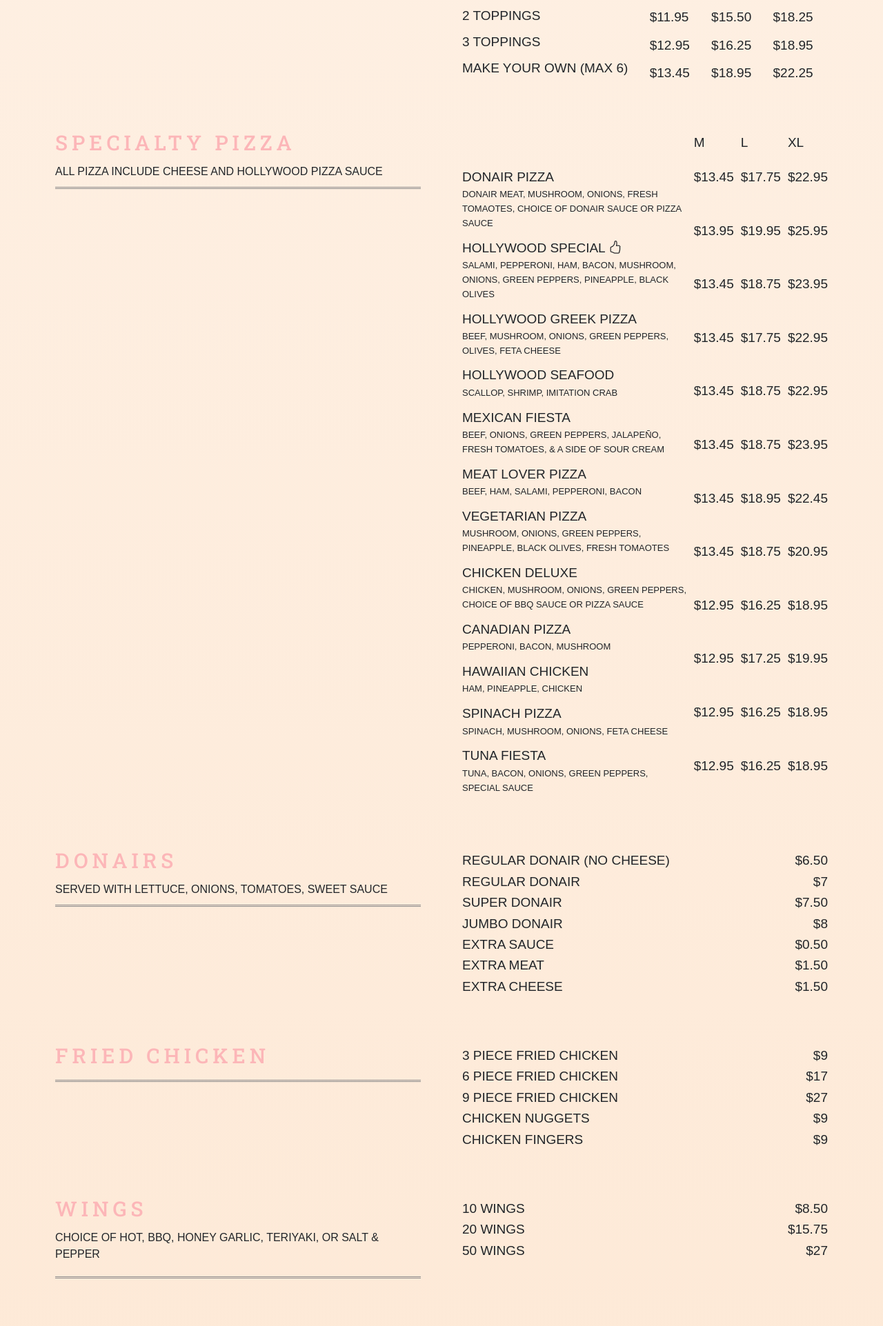
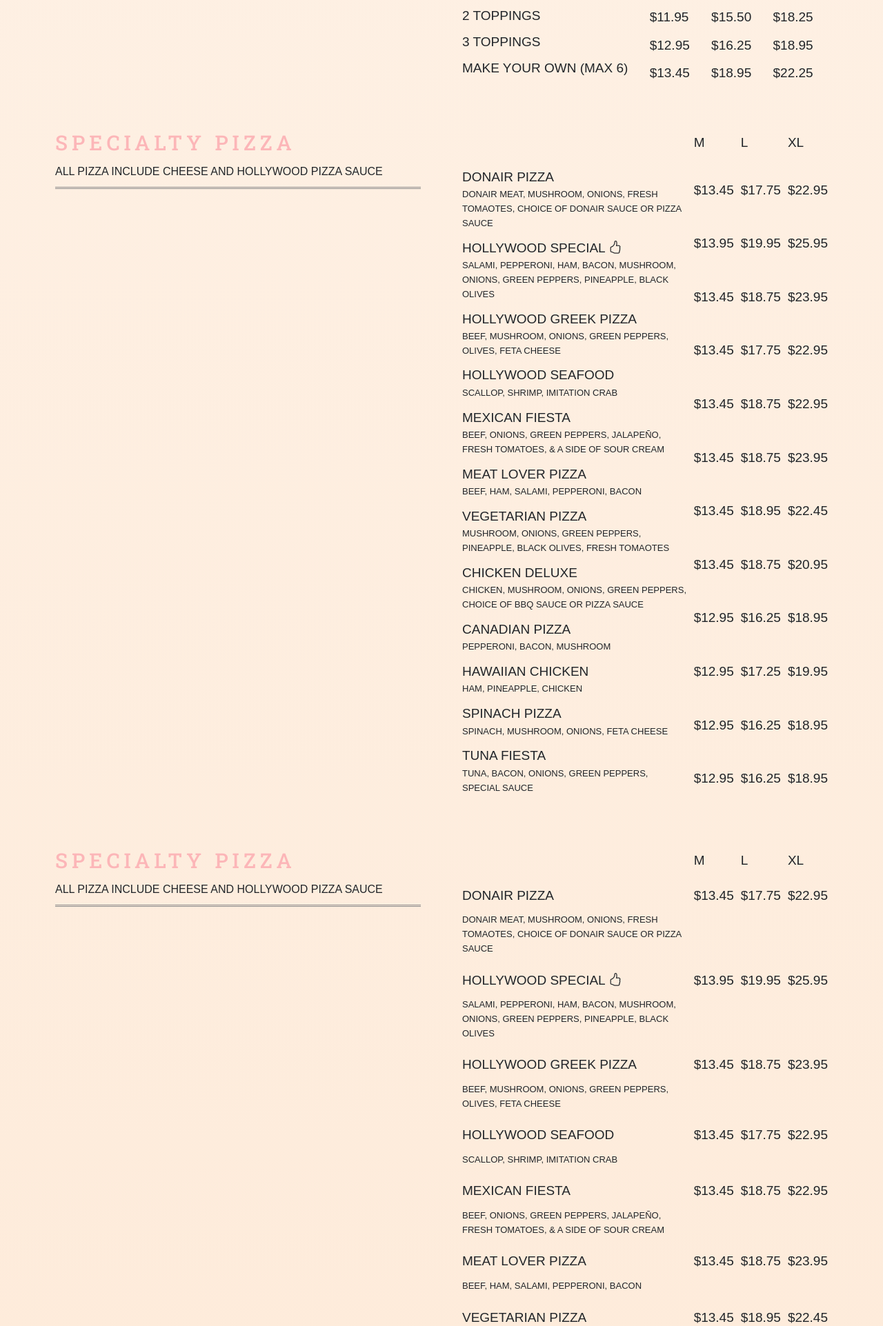
Before and after one commit to jentt/hwpizza, a PHP site: page /menu.html in a window 1280 px wide. Shown: the part 1049-2972 px from the top of the page at 69% size. Run offline with PHP 8.4, Linux system fonts and the light colour scheme; some libraries are stand-ins or nearby versions; some web fonts are replaced.

Commit message:
Changed grid layout

```diff
--- a/contact.html
+++ b/contact.html
@@ -2,10 +2,9 @@
 <html>
   <head>
     <meta charset="utf-8">
-    <meta name="viewport" content="width=device-width, initial-scale=1">
+    <meta name="viewport" content="width=device-width, initial-scale=1.0">
 
     <link rel="stylesheet" type="text/css" href="public/css/style.css">
-    <link rel="stylesheet" type="image/svg" href="/img/icomoon/SVG/chevron-small-right.svg">
     <link rel="preconnect" href="https://fonts.googleapis.com">
     <link rel="preconnect" href="https://fonts.gstatic.com" crossorigin>
     <link href="https://fonts.googleapis.com/css2?family=Chivo&family=Righteous&family=Roboto+Slab:wght@500&display=swap" rel="stylesheet">
@@ -15,7 +14,7 @@
     <link rel="stylesheet" href="https://maxcdn.bootstrapcdn.com/font-awesome/4.5.0/css/font-awesome.min.css" integrity="sha384-XdYbMnZ/QjLh6iI4ogqCTaIjrFk87ip+ekIjefZch0Y+PvJ8CDYtEs1ipDmPorQ+" crossorigin="anonymous">
     <!--bootstrap icons-->
     <link rel="stylesheet" href="https://cdn.jsdelivr.net/npm/bootstrap-icons@1.5.0/font/bootstrap-icons.css">
-
+    <!--favicon-->
     <link rel="apple-touch-icon" sizes="180x180" href="/apple-touch-icon.png">
     <link rel="icon" type="image/png" sizes="32x32" href="/favicon-32x32.png">
     <link rel="icon" type="image/png" sizes="16x16" href="/favicon-16x16.png">
--- a/deals.html
+++ b/deals.html
@@ -2,10 +2,9 @@
 <html>
   <head>
     <meta charset="utf-8">
-    <meta name="viewport" content="width=device-width, initial-scale=1">
+    <meta name="viewport" content="width=device-width, initial-scale=1.0">
 
     <link rel="stylesheet" type="text/css" href="public/css/style.css">
-    <link rel="stylesheet" type="image/svg" href="/img/icomoon/SVG/chevron-small-right.svg">
     <link rel="preconnect" href="https://fonts.googleapis.com">
     <link rel="preconnect" href="https://fonts.gstatic.com" crossorigin>
     <link href="https://fonts.googleapis.com/css2?family=Chivo&family=Righteous&family=Roboto+Slab:wght@500&display=swap" rel="stylesheet">
@@ -15,7 +14,7 @@
     <link rel="stylesheet" href="https://maxcdn.bootstrapcdn.com/font-awesome/4.5.0/css/font-awesome.min.css" integrity="sha384-XdYbMnZ/QjLh6iI4ogqCTaIjrFk87ip+ekIjefZch0Y+PvJ8CDYtEs1ipDmPorQ+" crossorigin="anonymous">
     <!--bootstrap icons-->
     <link rel="stylesheet" href="https://cdn.jsdelivr.net/npm/bootstrap-icons@1.5.0/font/bootstrap-icons.css">
-
+    <!--favicon-->
     <link rel="apple-touch-icon" sizes="180x180" href="/apple-touch-icon.png">
     <link rel="icon" type="image/png" sizes="32x32" href="/favicon-32x32.png">
     <link rel="icon" type="image/png" sizes="16x16" href="/favicon-16x16.png">
--- a/home.html
+++ b/home.html
@@ -2,10 +2,9 @@
 <html>
   <head>
     <meta charset="utf-8">
-    <meta name="viewport" content="width=device-width, initial-scale=1">
+    <meta name="viewport" content="width=device-width, initial-scale=1.0">
 
     <link rel="stylesheet" type="text/css" href="public/css/style.css">
-    <link rel="stylesheet" type="image/svg" href="/img/icomoon/SVG/chevron-small-right.svg">
     <link rel="preconnect" href="https://fonts.googleapis.com">
     <link rel="preconnect" href="https://fonts.gstatic.com" crossorigin>
     <link href="https://fonts.googleapis.com/css2?family=Chivo&family=Righteous&family=Roboto+Slab:wght@500&display=swap" rel="stylesheet">
@@ -15,7 +14,7 @@
     <link rel="stylesheet" href="https://maxcdn.bootstrapcdn.com/font-awesome/4.5.0/css/font-awesome.min.css" integrity="sha384-XdYbMnZ/QjLh6iI4ogqCTaIjrFk87ip+ekIjefZch0Y+PvJ8CDYtEs1ipDmPorQ+" crossorigin="anonymous">
     <!--bootstrap icons-->
     <link rel="stylesheet" href="https://cdn.jsdelivr.net/npm/bootstrap-icons@1.5.0/font/bootstrap-icons.css">
-
+    <!--favicon-->
     <link rel="apple-touch-icon" sizes="180x180" href="/apple-touch-icon.png">
     <link rel="icon" type="image/png" sizes="32x32" href="/favicon-32x32.png">
     <link rel="icon" type="image/png" sizes="16x16" href="/favicon-16x16.png">
--- a/menu.html
+++ b/menu.html
@@ -155,7 +155,6 @@
             <p>$11.95</p>
             <p>$12.95</p>
             <p>$13.45</p>
-
           </div>
 
           <div class="pizza__price__L">
@@ -237,7 +236,6 @@
 
             <li class="pizza__list__item">Tuna Fiesta</li>
             <div class="menu__info"><p>tuna, bacon, onions, green peppers, special sauce</p></div>
-
           </ul>
 
           <div class="pizza__price__M">
@@ -284,10 +282,138 @@
             <p>$18.95</p>
             <p>$18.95</p>
           </div>
+        </div>
+      </div>
 
 
+
+      <div class="menu">
+        <div class="menu__name">
+          <div>
+            <h4 class="menu__title heading-1">Specialty Pizza</h4>
+            <p class="heading-5">all pizza include cheese and hollywood pizza sauce </p>
+          </div>
+          <hr class="underline">
         </div>
       </div>
+      <div class="pizza">
+        <div class="pizza__items heading-4">
+
+          <div class="pizza__size__M">
+            <p>M</p>
+          </div>
+          <div>
+            <p>L</p>
+          </div>
+          <div>
+            <p>XL</p>
+          </div>
+
+          <div>
+            <p class="pizza__list__item">Donair Pizza </p>
+            <div class="menu__info"><p>donair meat, mushroom, onions, fresh tomaotes, choice of donair sauce or pizza sauce</p></div>
+          </div>
+          <div>$13.45</div>
+          <div>$17.75</div>
+          <div>$22.95</div>
+
+          <div>
+            <p class="pizza__list__item">Hollywood Special <i class="bi bi-hand-thumbs-up"></i></p>
+            <div class="menu__info"><p>salami, pepperoni, ham, bacon, mushroom, onions, green peppers, pineapple, black olives</p></div>
+          </div>
+          <div>$13.95</div>
+          <div>$19.95</div>
+          <div>$25.95</div>
+
+          <div>
+            <p class="pizza__list__item">Hollywood Greek Pizza </p>
+            <div class="menu__info"><p>beef, mushroom, onions, green peppers, olives, feta cheese</p></div>
+
+          </div>
+          <div>$13.45</div>
+          <div>$18.75</div>
+          <div>$23.95</div>
+
+          <div>
+            <p class="pizza__list__item">Hollywood Seafood</p>
+            <div class="menu__info"><p>scallop, shrimp, Imitation crab</p></div>
+          </div>
+          <div>$13.45</div>
+          <div>$17.75</div>
+          <div>$22.95</div>
+
+          <div>
+            <p class="pizza__list__item">Mexican Fiesta</p>
+            <div class="menu__info"><p>beef, onions, green peppers, Jalapeño, fresh tomatoes, & a side of sour cream</p></div>
+          </div>
+          <div>$13.45</div>
+          <div>$18.75</div>
+          <div>$22.95</div>
+
+          <div>
+            <p class="pizza__list__item">meat lover pizza</p>
+            <div class="menu__info"><p>beef, ham, salami, pepperoni, bacon</p></div>
+          </div>
+          <div>$13.45</div>
+          <div>$18.75</div>
+          <div>$23.95</div>
+
+
+          <div>
+            <p class="pizza__list__item">vegetarian pizza</p>
+            <div class="menu__info"><p>mushroom, onions, green peppers, pineapple, black olives, fresh tomaotes</p></div>
+          </div>
+          <div>$13.45</div>
+          <div>$18.95</div>
+          <div>$22.45</div>
+
+          <div>
+            <p class="pizza__list__item">chicken deluxe</p>
+            <div class="menu__info"><p>chicken, mushroom, onions, green peppers, choice of bbq sauce or pizza sauce</p></div>
+
+          </div>
+          <div>$13.45</div>
+          <div>$18.75</div>
+          <div>$20.95</div>
+
+          <div>
+            <p class="pizza__list__item">canadian pizza</p>
+            <div class="menu__info"><p>pepperoni, bacon, mushroom</p></div>
+          </div>
+          <div>$12.45</div>
+          <div>$16.25</div>
+          <div>$18.95</div>
+
+          <div>
+            <p class="pizza__list__item">Hawaiian chicken</p>
+            <div class="menu__info"><p>ham, pineapple, chicken</p></div>
+          </div>
+          <div>$12.95</div>
+          <div>$17.25</div>
+          <div>$19.95</div>
+
+          <div>
+            <p class="pizza__list__item">spinach pizza</p>
+            <div class="menu__info"><p>spinach, mushroom, onions, feta cheese</p></div>
+          </div>
+          <div>$12.45</div>
+          <div>$16.25</div>
+          <div>$18.95</div>
+
+          <div>
+            <p class="pizza__list__item">Tuna Fiesta</p>
+            <div class="menu__info"><p>tuna, bacon, onions, green peppers, special sauce</p></div>
+          </div>
+          <div>$12.95</div>
+          <div>$16.25</div>
+          <div>$18.95</div>
+        </div>
+      </div>
+
+
+
+
+
 
       <!--DONIRS-->
       <div class="menu">
--- a/public/css/style.css
+++ b/public/css/style.css
@@ -204,8 +204,8 @@ body {
 .copyright {
   font-size: 1.4rem;
   color: #5D5858;
-  margin-left: 6%;
-  width: 70%;
+  margin-left: 10%;
+  width: 90%;
 }
 
 .heading-primary {
@@ -377,6 +377,7 @@ body {
 @media screen and (max-width: 51.25em) {
   .combos {
     grid-column-start: 1;
+    padding: 2rem;
   }
 }
 
@@ -416,6 +417,7 @@ body {
   .menus {
     display: grid;
     grid-template-columns: repeat(1, 1fr);
+    padding: 8rem 2rem 2rem;
   }
 }
 
@@ -452,7 +454,6 @@ body {
 .pizza__items {
   display: grid;
   grid-template-columns: repeat(4, auto);
-  grid-template-rows: repeat(2, auto);
   grid-gap: 1rem;
 }
 .pizza__size__M {
@@ -479,14 +480,20 @@ body {
 .pizza__price__M {
   display: grid;
   grid-template-rows: repeat(10, auto);
+  align-items: center;
 }
 .pizza__price__L {
   display: grid;
   grid-template-rows: repeat(10, auto);
+  align-items: center;
 }
 .pizza__price__XL {
   display: grid;
   grid-template-rows: repeat(10, auto);
+  align-items: center;
+}
+.pizza__price {
+  text-align: center;
 }
 
 .main {
--- a/sass/layout/_deals.scss
+++ b/sass/layout/_deals.scss
@@ -39,6 +39,7 @@
 
   @media screen and (max-width: $bp-medium) {
     grid-column-start: 1;
+    padding: 2rem
   }
 
 
--- a/sass/layout/_footer.scss
+++ b/sass/layout/_footer.scss
@@ -1,6 +1,6 @@
 .copyright {
   font-size: 1.4rem;
   color: $color-grey;
-  margin-left: 6%;
-  width: 70%;
+  margin-left: 10%;
+  width: 90%;
 }
--- a/sass/layout/_menu.scss
+++ b/sass/layout/_menu.scss
@@ -10,6 +10,7 @@
   @media screen and (max-width: $bp-medium) {
     display: grid;
     grid-template-columns: repeat(1, 1fr);
+    padding: 8rem 2rem 2rem;
   }
 
 }
@@ -56,7 +57,7 @@
   &__items {
     display: grid;
     grid-template-columns: repeat(4, auto);
-    grid-template-rows: repeat(2, auto);
+    //grid-template-rows: auto;
     grid-gap: 1rem;
   }
 
@@ -90,16 +91,19 @@
   &__price__M {
     display: grid;
     grid-template-rows: repeat(10, auto);
+    align-items: center;
   }
 
   &__price__L {
     display: grid;
     grid-template-rows: repeat(10, auto);
+    align-items: center;
   }
 
   &__price__XL {
     display: grid;
     grid-template-rows: repeat(10, auto);
+    align-items: center;
   }
 
 
```
Also changed, not shown: 1 other file.
